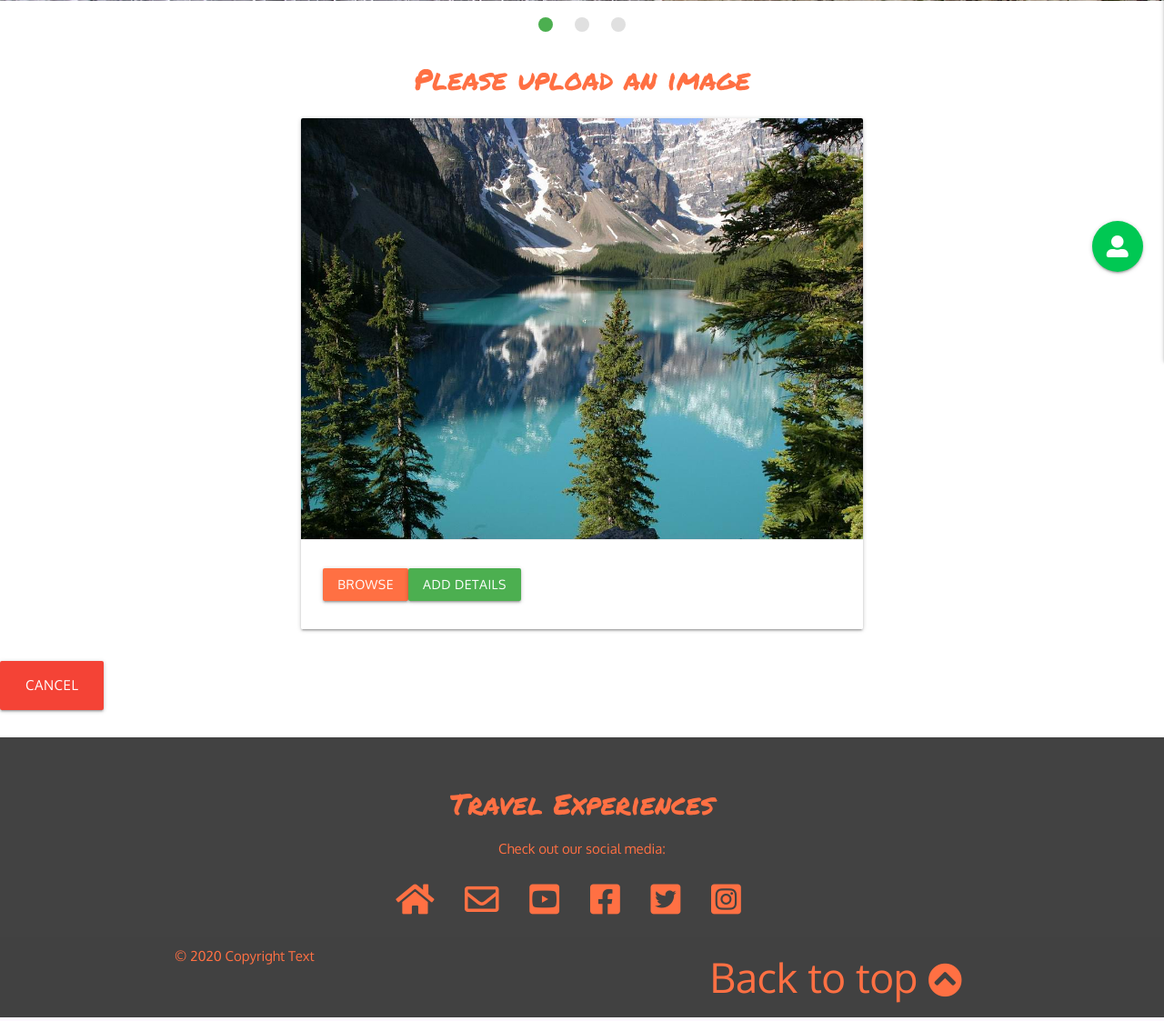
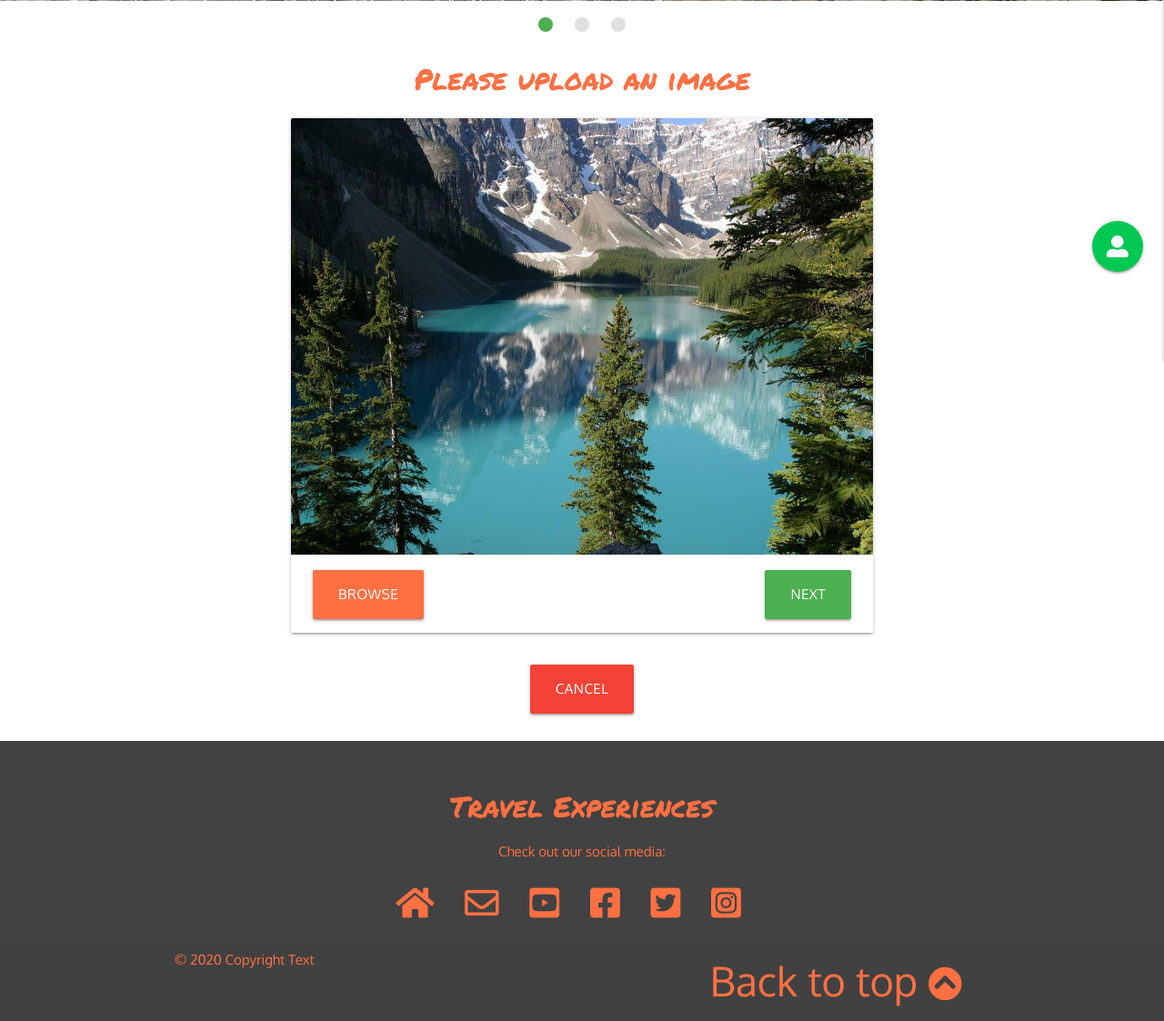
Before and after one commit to Vlad-404/travel_experiences, a Flask app: page /imageupload in a window 1280 px wide. Shown: the part 463-1586 px from the top of the page at 91% size. Run offline with Flask 2, Linux system fonts and the light colour scheme; some libraries are stand-ins or nearby versions.

Commit message:
Added styling to image edit and image upload pages

```diff
--- a/templates/experiences_home.html
+++ b/templates/experiences_home.html
@@ -98,9 +98,9 @@
 
         {% else %}
             <!-- If nothing is found with search, this container is diplayed -->
-            <h3 class="center-align deep-orange-text text-lighten-1 oxygen-font">
+            <h4 class="center-align deep-orange-text text-lighten-1 oxygen-font">
                 No Results Found
-            </h3>
+            </h4>
         {% endif %}
 
     </div>
--- a/templates/imageupload.html
+++ b/templates/imageupload.html
@@ -8,15 +8,16 @@
 	<div class="row">
         <form action="" method="POST" enctype="multipart/form-data">
             <div class="col s12 m6 offset-m3">
-                <div class="card">
+                <div class="card row center-align">
                     <div class="card-image">
                         <img src="../static/images/sample-1.jpg" id="output">
                     </div>
-                    <div class="card-action valign-wrapper">
+                    <div class="card-action">
                         <input id="image" name="image" type="file" accept="image/*" onchange="loadFile(event)" class="hide">
-                        <p><label for="image" style="cursor: pointer;" class="btn deep-orange lighten-1">Browse</label></p>
+                        <label for="image" style="cursor: pointer;" class="btn btn-large deep-orange lighten-1 margin-below left">Browse</label>
+
                         <input id="submit" type="submit" value="Upload" class="hide">
-                        <p><label for="submit" style="cursor: pointer;" class="btn green right-align">Add details</label></p>
+                        <label for="submit" style="cursor: pointer;" class="btn btn-large green margin-below right">Next</label>
                     </div>
                 </div>
             </div>
@@ -24,7 +25,9 @@
 	</div>
 
 {% block buttons %}
-    <a href="{{ url_for('experiences_home') }}" class="btn-large red white-text center-align">Cancel</a>
+    <div class="center-align">
+        <a href="{{ url_for('experiences_home') }}" class="btn btn-large red">Cancel</a>
+    </div>
 {% endblock %}
 
 <!--
--- a/templates/profile.html
+++ b/templates/profile.html
@@ -41,8 +41,8 @@
 
                     <!-- Update and cancel buttons - issues between 450px and 601px wide screens -->
                     <div class="card-action center-align">
-                        <a href="{{ url_for('imgedit', experience_id=experience._id) }}" class="white-text btn green accent-3" type="submit" >Edit</a>
-						<a href="{{ url_for('deletexp', experience_id=experience._id) }}" class="btn white-text red">Delete</a>
+                        <a href="{{ url_for('imgedit', experience_id=experience._id) }}" class="btn green accent-3" type="submit" >Edit</a>
+						<a href="{{ url_for('deletexp', experience_id=experience._id) }}" class="btn  white-text red">Delete</a>
                     </div>
                 </div>
             </div>
```
Also changed, not shown: templates/imgedit.html (+7 -4 lines).
